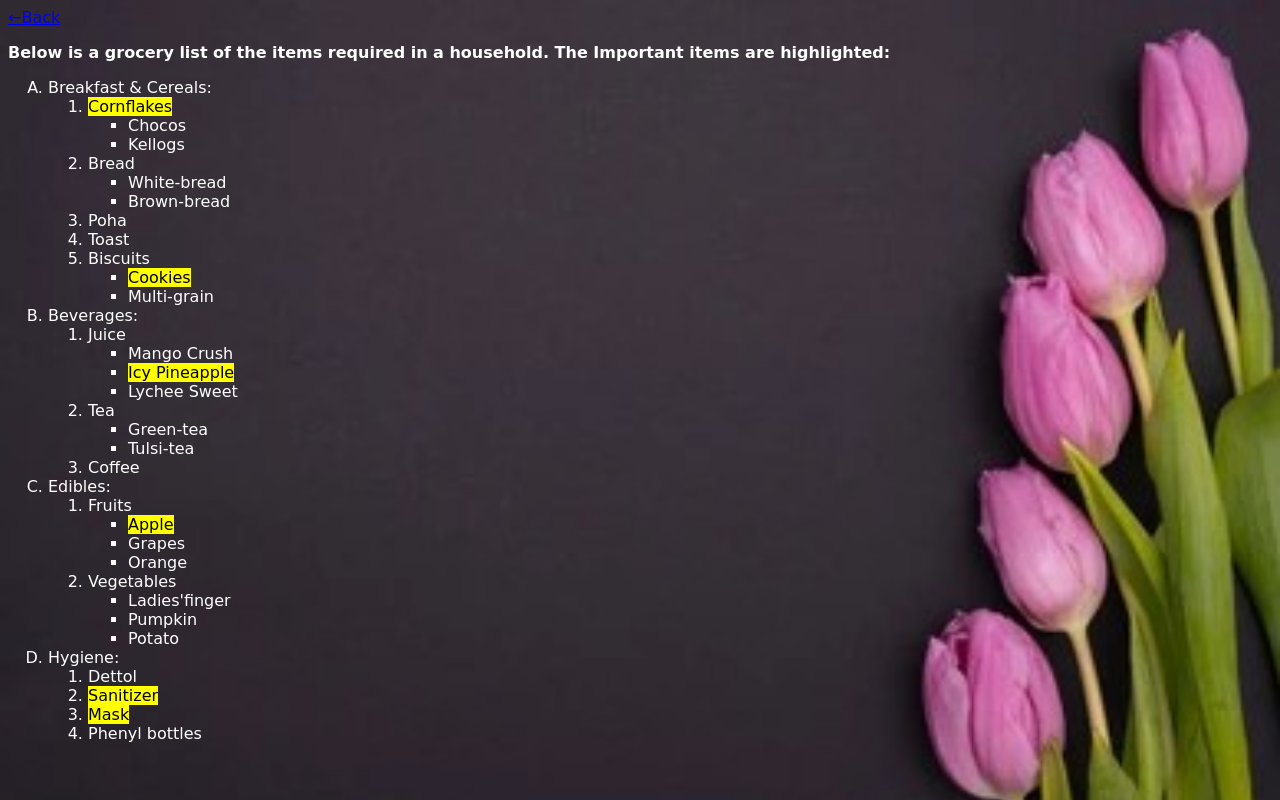
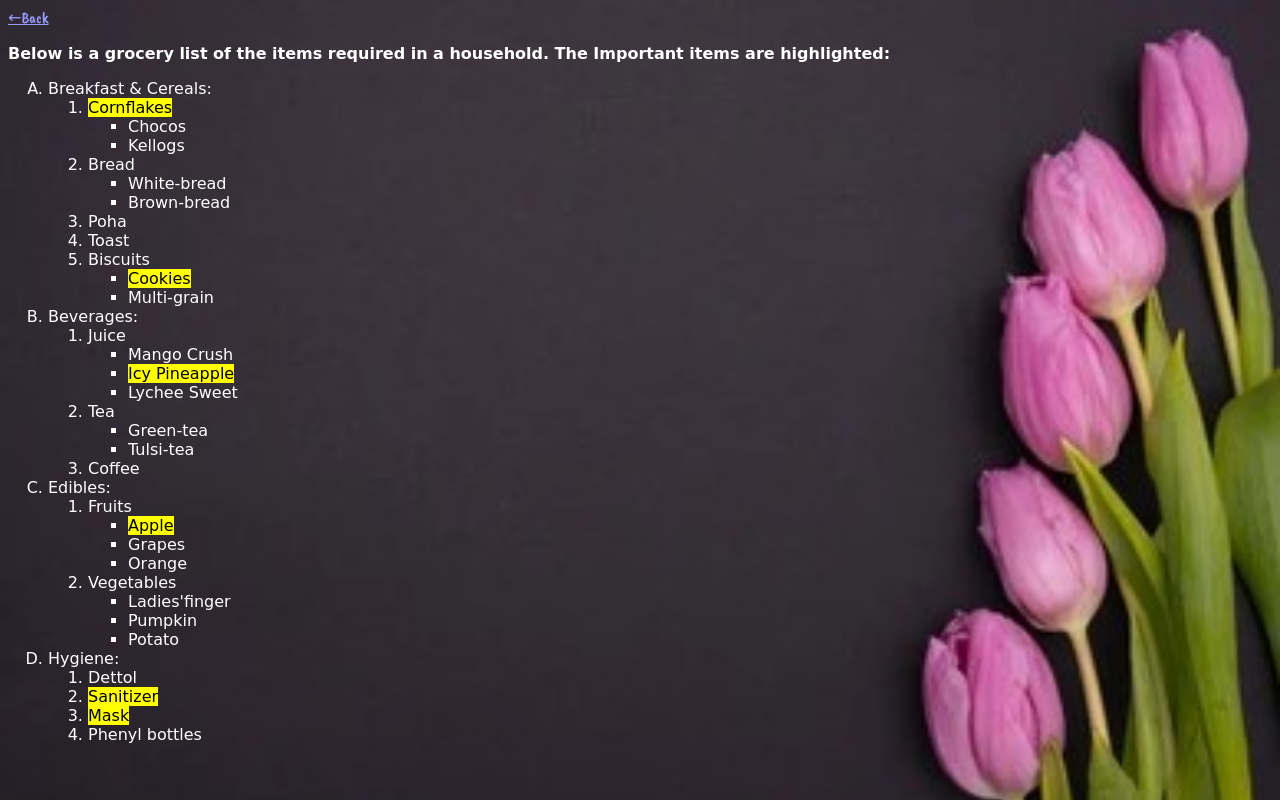
Before and after one commit to soumyabhate/IWT_Ass3.github.io, a plain HTML site: page Fourth.htm in a window 1280 px wide. Drawn offline with nearby package versions, Linux system fonts and the light colour scheme; a web font is replaced by a local one.

Commit message:
Update Fourth.css

```diff
--- a/Fourth.css
+++ b/Fourth.css
@@ -6,7 +6,7 @@ body{
 	background-size: cover;
 	background-repeat: no-repeat
 }
-.next{
+#next{
 	font-family: Caveat Brush, cursive;
-	color: white;
+	color: #9999ff;
 }
```
